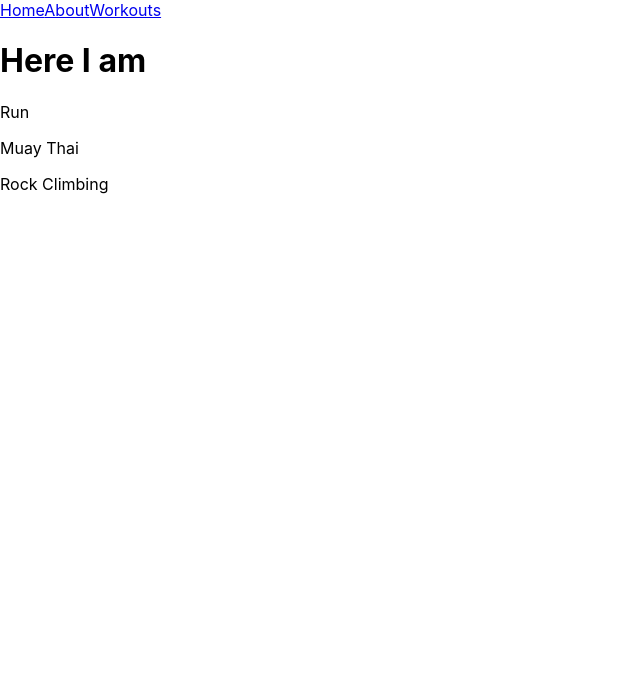
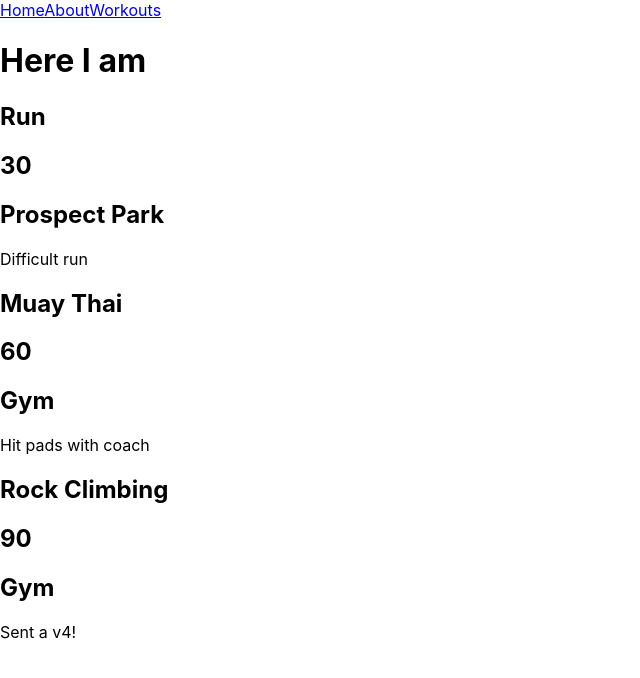
Before and after one commit to gasparericmartin/project-phase-2, a React (Create React App) app: page /workouts in a window 1280 px wide. Shown: the top 678 px of the page, without its empty margins (0-640 px from the left). Built offline with nearby package versions, Linux system fonts and the light colour scheme; data requests are answered from the project's data file.

Commit message:
Structure WorkoutCard component, employ in Workouts

```diff
--- a/src/components/WorkoutCard.js
+++ b/src/components/WorkoutCard.js
@@ -0,0 +1,16 @@
+
+
+function WorkoutCard({workout}) {
+    const {id, type, length, location, notes, imgUrl} = workout
+    return (
+        <>
+            <h2>{type}</h2>
+            <h2>{length}</h2>
+            <h2>{location}</h2>
+            <p>{notes}</p>
+
+        </>
+    )
+}
+
+export default WorkoutCard
--- a/src/pages/Workouts.js
+++ b/src/pages/Workouts.js
@@ -1,4 +1,5 @@
 import { useState, useEffect} from 'react'
+import WorkoutCard from '../components/WorkoutCard'
 
 function Workouts() {
     const [workoutList, setWorkoutList] = useState([])
@@ -14,7 +15,7 @@ function Workouts() {
       <>
       <h1>Here I am</h1>
       {workoutList.map((workout) => {
-        return <p key={workout.id}>{workout.type}</p>
+        return <WorkoutCard key={workout.id} workout={workout} />
       })}
       </>
     );
```
